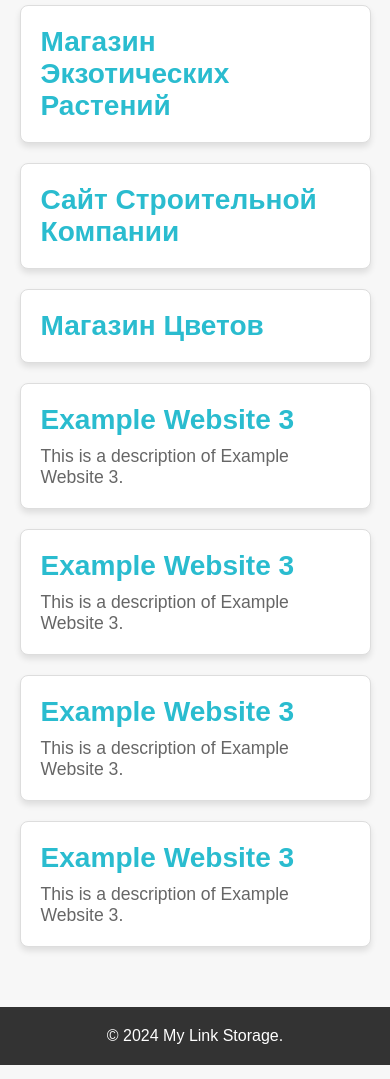
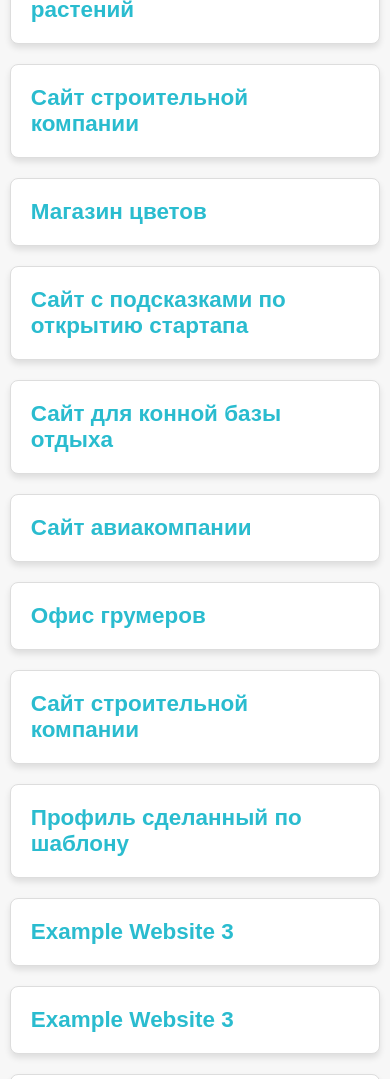
Before and after one commit to mark7274-byte/MainProfile, a plain HTML site: page index.html in a window 390 px wide. Shown: the part 260-1339 px from the top of the page. Drawn offline with Linux system fonts and the light colour scheme.

Commit message:
Add files via upload

```diff
--- a/cs.css
+++ b/cs.css
@@ -77,7 +77,22 @@ footer {
     padding: 20px 0;
     text-align: center;
 }
-
+#linn {
+    color: white;
+}
 footer p {
     font-size: 1em;
 }
+@media (max-width: 768px) {
+    .container {
+        width: 95%;
+    }
+
+    h1 {
+        font-size: 2em;
+    }
+
+    .link-card h3 a {
+        font-size: 1.2em;
+    }
+}
--- a/index.html
+++ b/index.html
@@ -3,44 +3,58 @@
 <head>
     <meta charset="UTF-8">
     <meta name="viewport" content="width=device-width, initial-scale=1.0">
-    <title>Link Storage Profile</title>
+    <title>Хранилище</title>
     <link rel="stylesheet" href="cs.css">
 </head>
 <body>
     <header>
         <div class="container">
-            <h1>My Link Storage</h1>
+            <h1>Репозитории</h1>
         </div>
     </header>
 
     <main>
         <div class="container">
             <section class="links">
-                <h2>My Links</h2>
+                <h2>Мои Работы</h2>
                 <div class="link-card">
-                    <h3><a href="https://mark7274-byte.github.io/exotic-plants/" target="_blank">Магазин Экзотических Растений</a></h3>
+                    <h3><a href="https://mark7274-byte.github.io/exotic-plants/" target="_blank">Магазин экзотических растений</a></h3>
                 </div>
                 <div class="link-card">
-                    <h3><a href="https://mark7274-byte.github.io/construction-site/" target="_blank">Сайт Строительной Компании</a></h3>
+                    <h3><a href="https://mark7274-byte.github.io/construction-site/" target="_blank">Сайт строительной компании</a></h3>
                 </div>
                 <div class="link-card">
-                    <h3><a href="https://mark7274-byte.github.io/flower-shop/" target="_blank">Магазин Цветов</a></h3>
+                    <h3><a href="https://mark7274-byte.github.io/flower-shop/" target="_blank">Магазин цветов</a></h3>
+                </div>
+                <div class="link-card">
+                    <h3><a href="https://mark7274-byte.github.io/startup-maker/" target="_blank">Сайт с подсказками по открытию стартапа </a></h3>
+                </div>
+                <div class="link-card">
+                    <h3><a href="https://mark7274-byte.github.io/horse/" target="_blank">Сайт для конной базы отдыха</a></h3>
+                </div>
+                <div class="link-card">
+                    <h3><a href="https://mark7274-byte.github.io/airlines/" target="_blank">Сайт авиакомпании</a></h3>
+                </div>
+                <div class="link-card">
+                    <h3><a href="https://mark7274-byte.github.io/groomer/" target="_blank">Офис грумеров</a></h3>
+                </div>
+                <div class="link-card">
+                    <h3><a href="https://mark7274-byte.github.io/construction-site/" target="_blank">Сайт строительной компании</a></h3>
+                </div>
+                <div class="link-card">
+                    <h3><a href="https://mark7274-byte.github.io/Profile/" target="_blank">Профиль сделанный по шаблону</a></h3>
                 </div>
                 <div class="link-card">
                     <h3><a href="https://www.example3.com" target="_blank">Example Website 3</a></h3>
-                    <p>This is a description of Example Website 3.</p>
                 </div>
                 <div class="link-card">
                     <h3><a href="https://www.example3.com" target="_blank">Example Website 3</a></h3>
-                    <p>This is a description of Example Website 3.</p>
                 </div>
                 <div class="link-card">
                     <h3><a href="https://www.example3.com" target="_blank">Example Website 3</a></h3>
-                    <p>This is a description of Example Website 3.</p>
                 </div>
                 <div class="link-card">
                     <h3><a href="https://www.example3.com" target="_blank">Example Website 3</a></h3>
-                    <p>This is a description of Example Website 3.</p>
                 </div>
             </section>
         </div>
@@ -48,7 +62,7 @@
 
     <footer>
         <div class="container">
-            <p>&copy; 2024 My Link Storage.</p>
+            <p>&copy; 2024 My Link Storage. | <a href="https://github.com/mark7274-byte" target="_blank" id="linn">GitHub</a></p>
         </div>
     </footer>
 </body>
```
